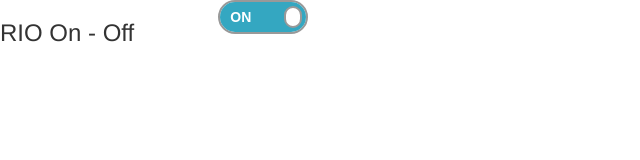
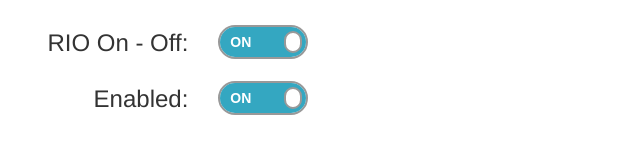
Before and after one commit to frc2503/r2016, a plain HTML site: page web/index.html in a window 1280 px wide. Shown: the whole page, without its empty margins (0-640 px from the left). Drawn offline with Linux system fonts and the light colour scheme.

Commit message:
LeftColumn rows being added
and marginal css stuff as well.

```diff
--- a/web/css/custom.css
+++ b/web/css/custom.css
@@ -44,3 +44,16 @@
 .onoffswitch-checkbox:checked + .onoffswitch-label .onoffswitch-switch {
     right: 0px;
 }
+
+.switchpadding {
+    padding-top: 15px;
+}
+
+/* minor padding changes to make stuff look a bit better */
+.topsection {
+    padding-top: 10px;
+}
+
+.leftheading {
+    text-align: right;
+}
--- a/web/index.html
+++ b/web/index.html
@@ -28,12 +28,28 @@
 
     <!-- Page Content -->
     <div class="row">
-        <div class="col-lg-4">
+        <div class="col-lg-4 topsection">
+            <!-- RIO On - Off Row -->
             <div class="row">
                 <div class="col-lg-6">
-                    <h3>RIO On - Off</h3>
+                    <h3 class="leftheading">RIO On - Off:</h3>
                 </div>
+                <div class="col-lg-6 switchpadding">
+                    <div class="onoffswitch">
+                        <input type="checkbox" name="onoffswitch" class="onoffswitch-checkbox" id="myonoffswitch" checked>
+                        <label class="onoffswitch-label" for="myonoffswitch">
+                        <span class="onoffswitch-inner"></span>
+                        <span class="onoffswitch-switch"></span>
+                        </label>
+                    </div>
+                </div>
+            </div>
+            <!-- Enabled Row -->
+            <div class="row">
                 <div class="col-lg-6">
+                    <h3 class="leftheading">Enabled:</h3>
+                </div>
+                <div class="col-lg-6 switchpadding">
                     <div class="onoffswitch">
                         <input type="checkbox" name="onoffswitch" class="onoffswitch-checkbox" id="myonoffswitch" checked>
                         <label class="onoffswitch-label" for="myonoffswitch">
@@ -45,9 +61,9 @@
             </div>
         </div>
         </div>
-        <div class="col-lg-6">
+        <div class="col-lg-6 topsection">
         </div>
-        <div class="col-lg-2">
+        <div class="col-lg-2 topsection">
         </div>
     </div>
 
```
